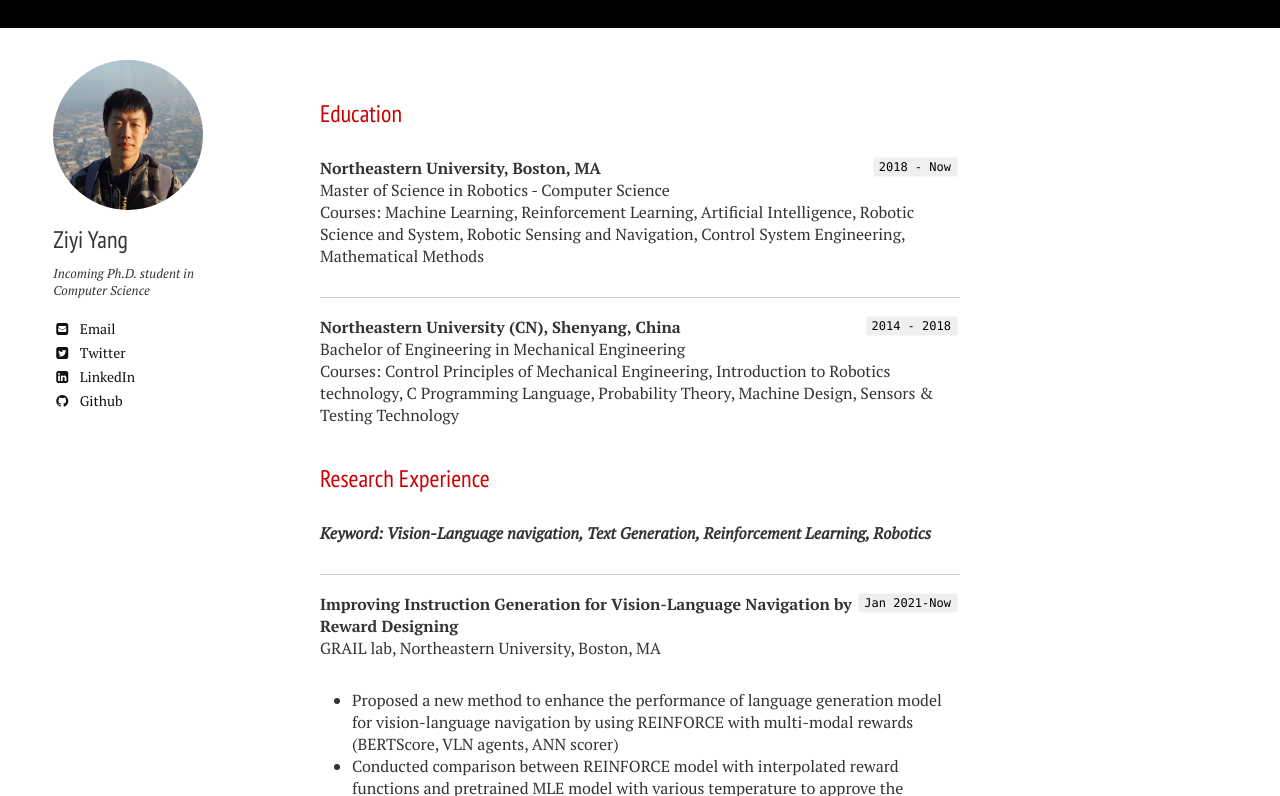
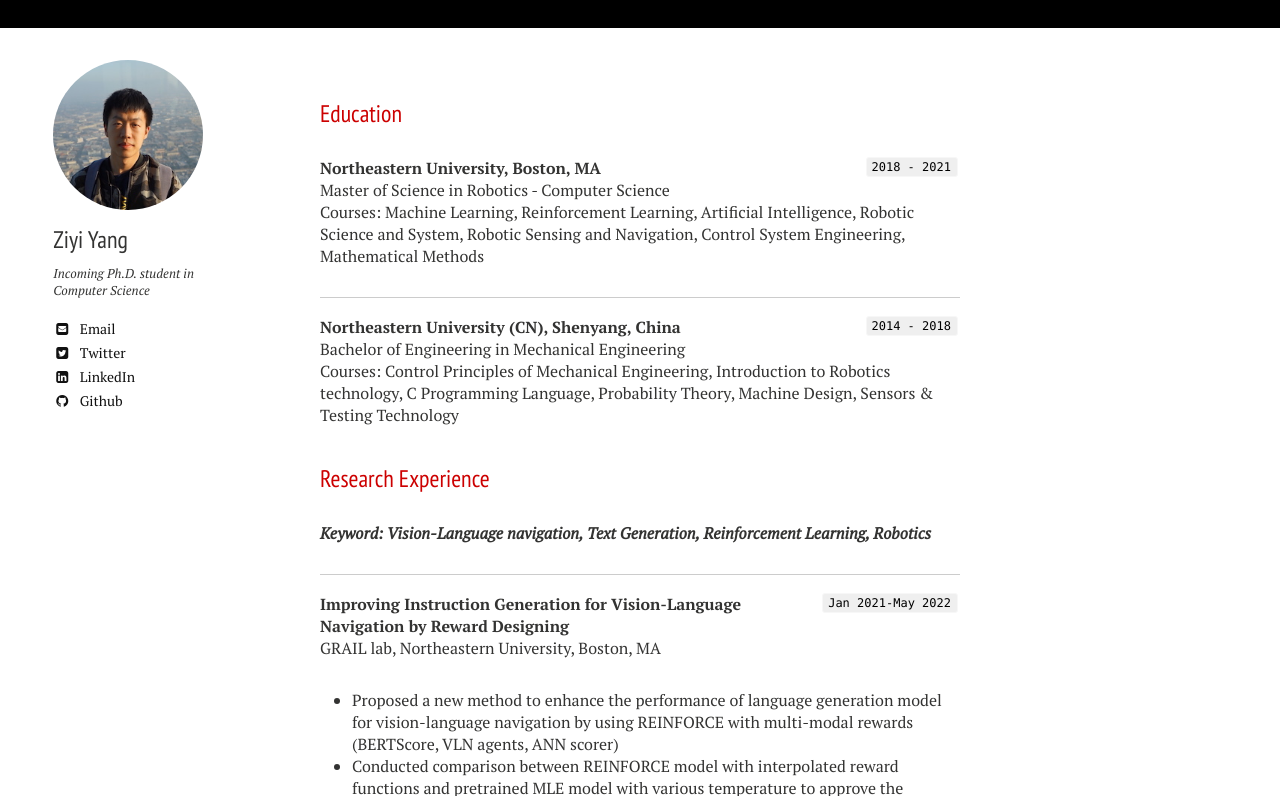
Before and after one commit to YzyLmc/YzyLmc.github.io, a Jekyll site: the page built from docs/resume.md, in a window 1280 px wide and 900 px high, cut to the strip 104-900 px from the top of the window. Built offline with Jekyll 4.4.1, drawn with Linux system fonts in a browser that asks for light colours; nearby versions of some CDN libraries; some of the changed text lies outside the part shown.

Commit message:
update 06/15/2022

```diff
--- a/docs/_config.yml
+++ b/docs/_config.yml
@@ -9,7 +9,7 @@ owner:
   name: Ziyi Yang
   avatar: bio-photo.jpg
   bio: "Incoming Ph.D. student in Computer Science"
-  email: yang.ziyi2@northeastern.edu #emailaddress
+  email: ziyi_yang1@brown.edu #emailaddress
   # Do not include the @ symbol in your Twitter username
   twitter: ZiyiYang96 #username
   linkedin: ziyi-yang-mechanical #username
--- a/docs/resume.md
+++ b/docs/resume.md
@@ -4,7 +4,7 @@ menuorder: 3
 menutitle: Resume
 ---
 ## Education
-`2018 - Now`
+`2018 - 2021`
 __Northeastern University, Boston, MA__ <br>
 Master of Science in Robotics - Computer Science <br>
 Courses: Machine Learning, Reinforcement Learning, Artificial Intelligence, Robotic Science and System, Robotic Sensing and Navigation, Control System Engineering, Mathematical Methods
@@ -20,7 +20,7 @@ Courses: Control Principles of Mechanical Engineering, Introduction to Robotics
 _Keyword: Vision-Language navigation, Text Generation, Reinforcement Learning, Robotics_
 
 ---
-`Jan 2021-Now`
+`Jan 2021-May 2022`
 __Improving Instruction Generation for Vision-Language Navigation by Reward Designing__ <br>
 GRAIL lab, Northeastern University, Boston, MA
 - Proposed a new method to enhance the performance of language generation model for vision-language navigation by using REINFORCE with multi-modal rewards (BERTScore, VLN agents, ANN scorer)
@@ -62,7 +62,7 @@ Northeastern University, Boston, MA
 
 ## Work Experience
 
-`Jan 2021-Current`
+`Jan 2021-May 2022`
 __Research Assistant__ <br>
 GRAIL Lab, Northeastern University, Boston, MA
 - Enhance the pre-trained speaker model for vision-language generation (VLN) with reinforcement learning
```
Also changed, not shown: 1 other file.
